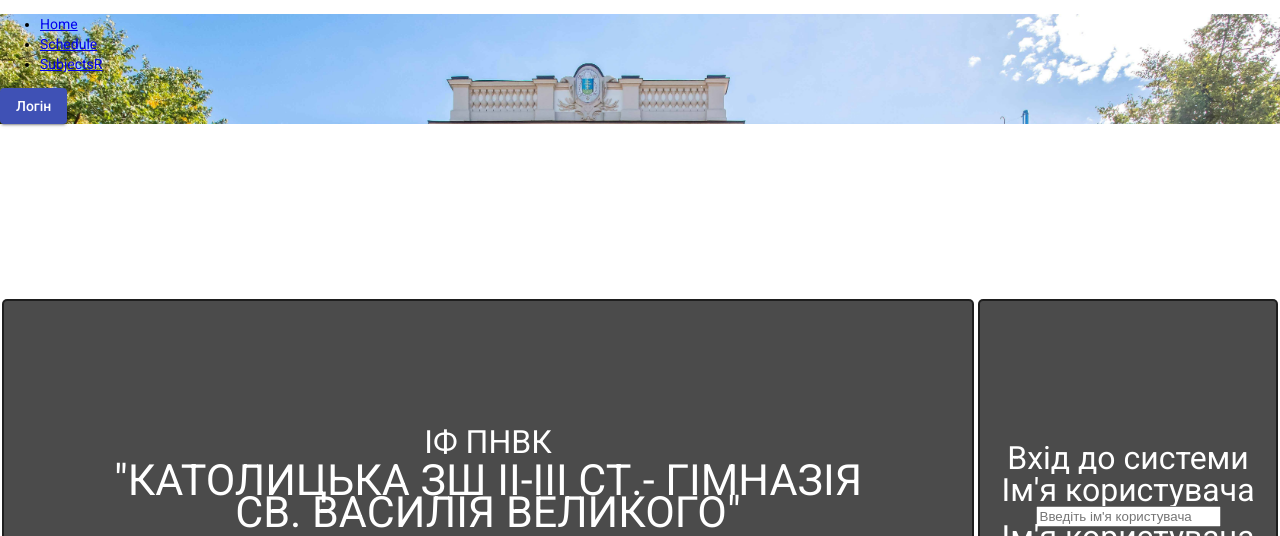
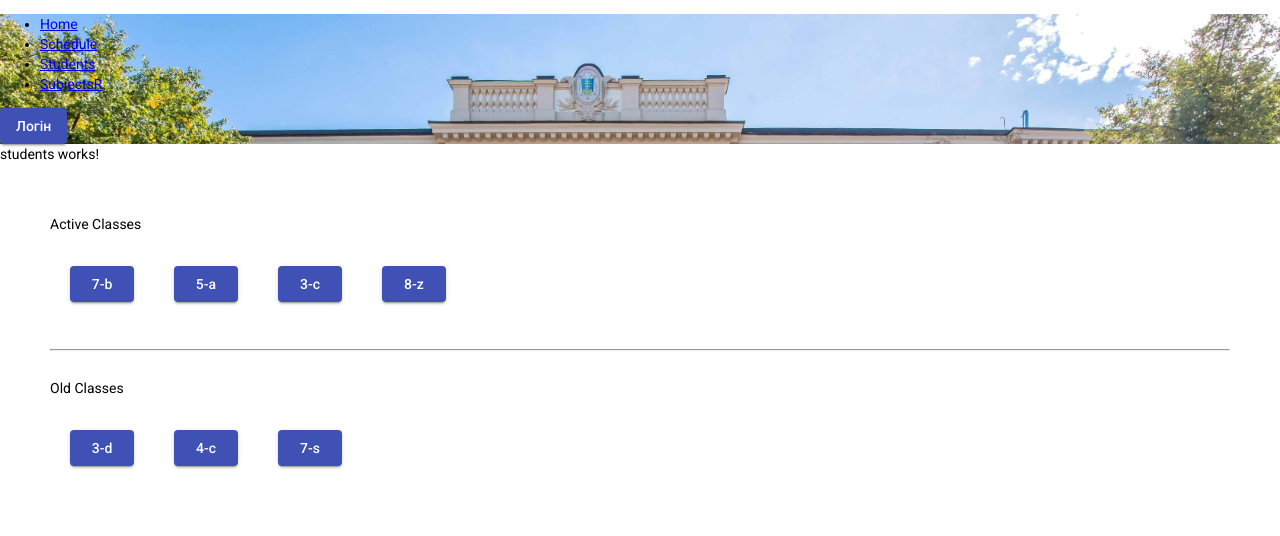
Before and after one commit to Rrroman/dtapi-if124, an Angular app: page /students in a window 1280 px wide. Before the commit this address led to /login. Shown: the top 536 px of the page. Built offline with nearby package versions, Linux system fonts and the light colour scheme.

Commit message:
created students component

```diff
--- a/src/app/app-routing.module.ts
+++ b/src/app/app-routing.module.ts
@@ -2,10 +2,12 @@ import { NgModule } from '@angular/core';
 import { RouterModule, Routes } from '@angular/router';
 import { LoginComponent } from './login/login.component';
 import { ScheduleComponent } from './schedule/schedule.component';
+import { StudentsComponent } from './students/students.component';
 import { SubjectsRComponent } from './subjects-r/subjects-r.component';
 
 const routes: Routes = [
   { path: 'schedule', component: ScheduleComponent },
+  { path: 'students', component: StudentsComponent},
   { path: 'subjectsr', component: SubjectsRComponent },
   { path: 'login', component: LoginComponent },
   { path: '**', redirectTo: 'login' },
--- a/src/app/app.component.html
+++ b/src/app/app.component.html
@@ -10,6 +10,13 @@
         <li class="navbar__link-wrapper">
           <a class="navbar__link" routerLinkActive="active" routerLink="/schedule">
             Schedule
+          </a>
+        </li>
+        <li class="navbar__link-wrapper">
+          <a class="navbar__link"
+            routerLinkActive="active"
+            routerLink="/students">
+            Students
           </a>
         </li>
         <li class="navbar__link-wrapper">
--- a/src/app/app.module.ts
+++ b/src/app/app.module.ts
@@ -11,9 +11,10 @@ import { AppComponent } from './app.component';
 import { ScheduleComponent } from './schedule/schedule.component';
 import { SubjectsRComponent } from './subjects-r/subjects-r.component';
 import { LoginComponent } from './login/login.component';
+import { StudentsComponent } from './students/students.component';
 
 @NgModule({
-  declarations: [AppComponent, ScheduleComponent, LoginComponent, SubjectsRComponent],
+  declarations: [AppComponent, ScheduleComponent, LoginComponent, SubjectsRComponent, StudentsComponent],
 
   imports: [
     BrowserModule,
--- /dev/null
+++ b/src/app/students/students.component.html
@@ -0,0 +1,25 @@
+<p>students works!</p>
+
+<div class="container">
+  <div class="active-classes">
+    <p>Active Classes</p>
+    <div class="active-classes-list">
+      <button
+        mat-raised-button color="primary"
+        class="active-classes-item"
+        *ngFor="let class of classes">{{ class }}</button>
+    </div>
+  </div>
+  <br>
+  <hr>
+  <br>
+  <div class="old-classes">
+    <p>Old Classes</p>
+    <div class="old-classes-list">
+      <button
+        mat-raised-button color="primary"
+        class="old-classes-item"
+        *ngFor="let class of oldClasses">{{ class }}</button>
+    </div>
+  </div>
+</div>
--- /dev/null
+++ b/src/app/students/students.component.scss
@@ -0,0 +1,14 @@
+.container {
+  margin: 50px;
+}
+.active-classes .old-classes {
+  border: 1px solid grey;
+}
+
+.active-classes .old-classes .active-classes-list {
+  margin: 30px;
+}
+
+button {
+  margin: 20px;
+}
--- /dev/null
+++ b/src/app/students/students.component.ts
@@ -0,0 +1,18 @@
+import { Component, OnInit } from '@angular/core';
+
+@Component({
+  selector: 'app-students',
+  templateUrl: './students.component.html',
+  styleUrls: ['./students.component.scss']
+})
+export class StudentsComponent implements OnInit {
+  public classes = ['7-b', '5-a', '3-c', '8-z'];
+  public oldClasses = ['3-d', '4-c', '7-s']
+
+  constructor() { }
+
+
+  ngOnInit(): void {
+  }
+
+}
```
Also changed, not shown: 1 other file (tests, documents, lock files or other folders).
